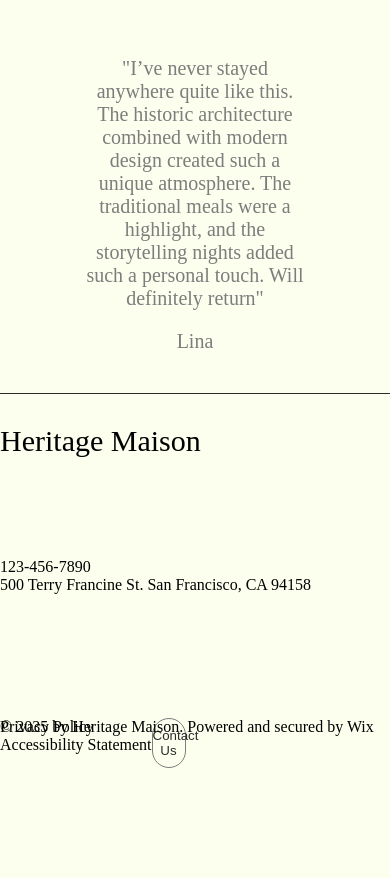
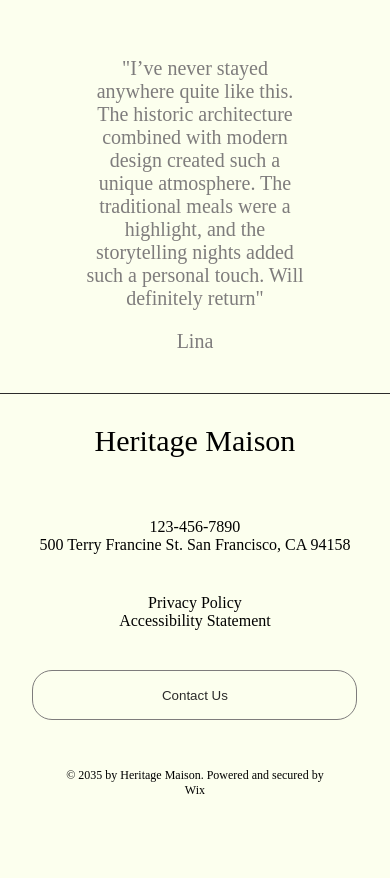
Before and after one commit to Fatima-sh-dev/Hotel, a website: page index.html in a window 390 px wide. Shown: the part 5298-6176 px from the top of the page. After the commit the page ends 6106 px from the top, so only its background shows below. Drawn offline with Linux system fonts and the light colour scheme.

Commit message:
version-16

```diff
--- a/index.html
+++ b/index.html
@@ -211,14 +211,14 @@
 
         <!-- make footer -->
         <div class="row" >
-            <div class="col-lg-12">
-                <div class="row col-lg-12">
-                    <footer class="row col-lg-12">
-                        <div class="row col-lg-12" style="height: 100%;">
-                            <div class="col-lg-10 offset-lg-1" style="height: 100%; ">
+            <div class="col-lg-12 col-md-12">
+                <div class="row col-lg-12 col-md-12">
+                    <footer class="row col-lg-12 col-md-12">
+                        <div class="row col-lg-12 col-md-12" style="height: 100%;">
+                            <div class="col-lg-10 offset-lg-1 col-md-10 offset-md-1" style="height: 100%; ">
                                 <h1>Heritage Maison</h1>
-                                <div class="row contact col-lg-12">
-                                    <div class="col-lg-4 info">
+                                <div class="row contact col-lg-12 col-md-12">
+                                    <div class="col-lg-4 info col-md-12">
                                         <div class="phone">123-456-7890
 
                                         </div>
@@ -227,16 +227,16 @@
                                             500 Terry Francine St. San Francisco, CA 94158
                                         </div>
                                     </div>
-                                    <div class="col-lg-4 privacy">
+                                    <div class="col-lg-4 col-md-12 privacy">
                                         Privacy Policy
                                         <br>
                                         Accessibility Statement
                                     </div>
-                                    <div class="col-lg-4  connect">
+                                    <div class="col-lg-4 col-md-12 connect">
                                         <button>Contact Us</button>
                                     </div>
                                 </div>
-                                <div class="copyright col-lg-8 offset-lg-2">
+                                <div class="copyright col-lg-8 offset-lg-2 col-md-10 offset-md-1">
                                     <p>© 2035 by Heritage Maison. Powered and secured by Wix </p>
                                 </div>
                             </div>
--- a/scss/md.scss
+++ b/scss/md.scss
@@ -235,30 +235,37 @@
   }
 
   footer {
-    height: 350px;
+    height: auto;
     padding-top: 30px;
     box-sizing: border-box;
     h1 {
+      text-align: center;
       font-size: 30px;
       font-weight: 100;
-      margin-bottom: 100px;
+      margin-bottom: 40px;
     }
     .contact {
-      height: 50%;
+      height: 200px;
       .info {
-        height: 100%;
+        text-align: center;
+        padding: 20px 0 20px 0;
+        box-sizing: border-box;
       }
       .privacy {
-        height: 100%;
+        text-align: center;
+        padding: 20px 0 20px 0;
+        box-sizing: border-box;
       }
       .connect {
-        height: 100%;
+        text-align: center;
+        padding: 20px 0 20px 0;
+        box-sizing: border-box;
         button {
           display: block;
           border: unset;
           border: 1px solid #7e7c7c;
           border-radius: 20px;
-          width: 50%;
+          width: 100%;
           height: 50px;
           color: #2b2b2b;
           cursor: pointer;
@@ -271,7 +278,11 @@
       }
     }
     .copyright {
-      padding-bottom: 0;
+      margin-top: 20px;
+      padding: 50px 0 10px 0;
+      box-sizing: border-box;
+      font-size: 12px;
+      text-align: center;
     }
   }
 }
```
Also changed, not shown: css/md.css, 1 other file.
